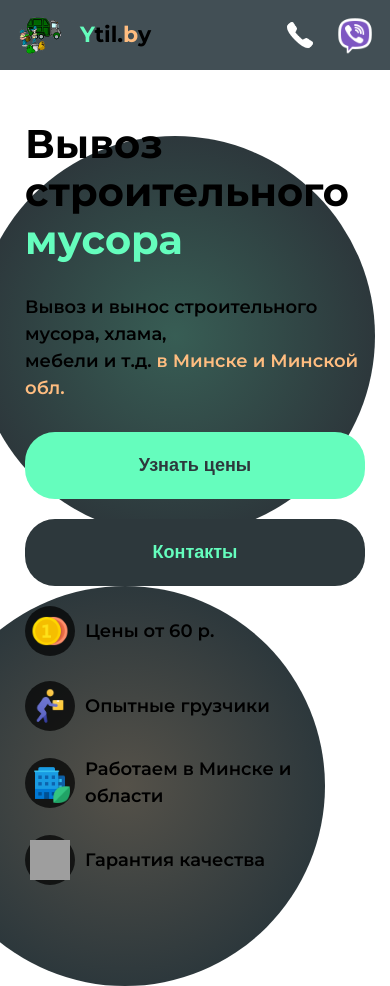
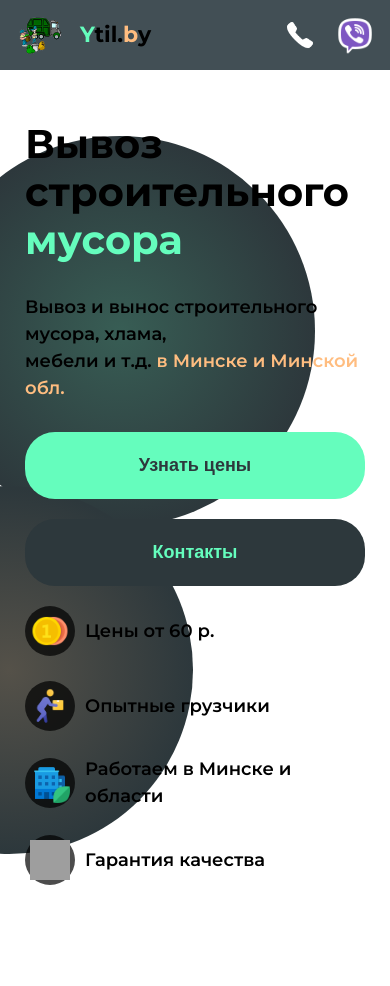
Before and after one commit to DaniilBenyash/Ytil.by, a Next.js app: page / in a window 390 px wide. After the commit the page ends 888 px from the top, so only its background shows below. Built offline with nearby package versions, Linux system fonts and the light colour scheme; grey boxes are pictures that could not be loaded.

Commit message:
add: animation glow

```diff
--- a/styles/glow.scss
+++ b/styles/glow.scss
@@ -1,14 +1,25 @@
 @import '../styles/_variables.scss';
 
+
 @mixin glow($color) {
-    width: 400px;
-    height: 400px;
     border-radius: 50%;
     background: radial-gradient($color -300%, $background-1 70%);
+
 }
 .glow-orange{
     @include glow($color-orange);
+    animation: normal 5000ms linear;
+    animation-name: glows;
+    animation-iteration-count: infinite;
 }
 .glow-green{
     @include glow($color-green);
+    animation: normal 4000ms linear;
+    animation-name: glows;
+    animation-iteration-count: infinite;
 }
+@keyframes glows {
+    0% { width: 360px; height: 360px; }
+    50% { width: 400px; height: 400px; }
+    100% { width: 360px; height: 360px; }
+}
--- a/styles/main.scss
+++ b/styles/main.scss
@@ -148,12 +148,23 @@
         &__glow{
 
             &_green{
-                right: 0;
+                left: -10px;
             }
 
             &_orange{
-                left: -400px;
+                left: -500px;
                 bottom: -200px;
+            }
+        }
+    }
+}
+@media screen and (max-width: 900px) {
+    .main {
+
+        &__glow{
+
+            &_green{
+                left: -100px;
             }
         }
     }
@@ -181,14 +192,13 @@
         &__glow{
 
             &_green{
-                left: -50px;
                 top: -450px;
 
             }
 
             &_orange{
-                left: -100px;
-                top: 0px;
+                left: -200px;
+                top: -100px;
             }
         }
     }
```
